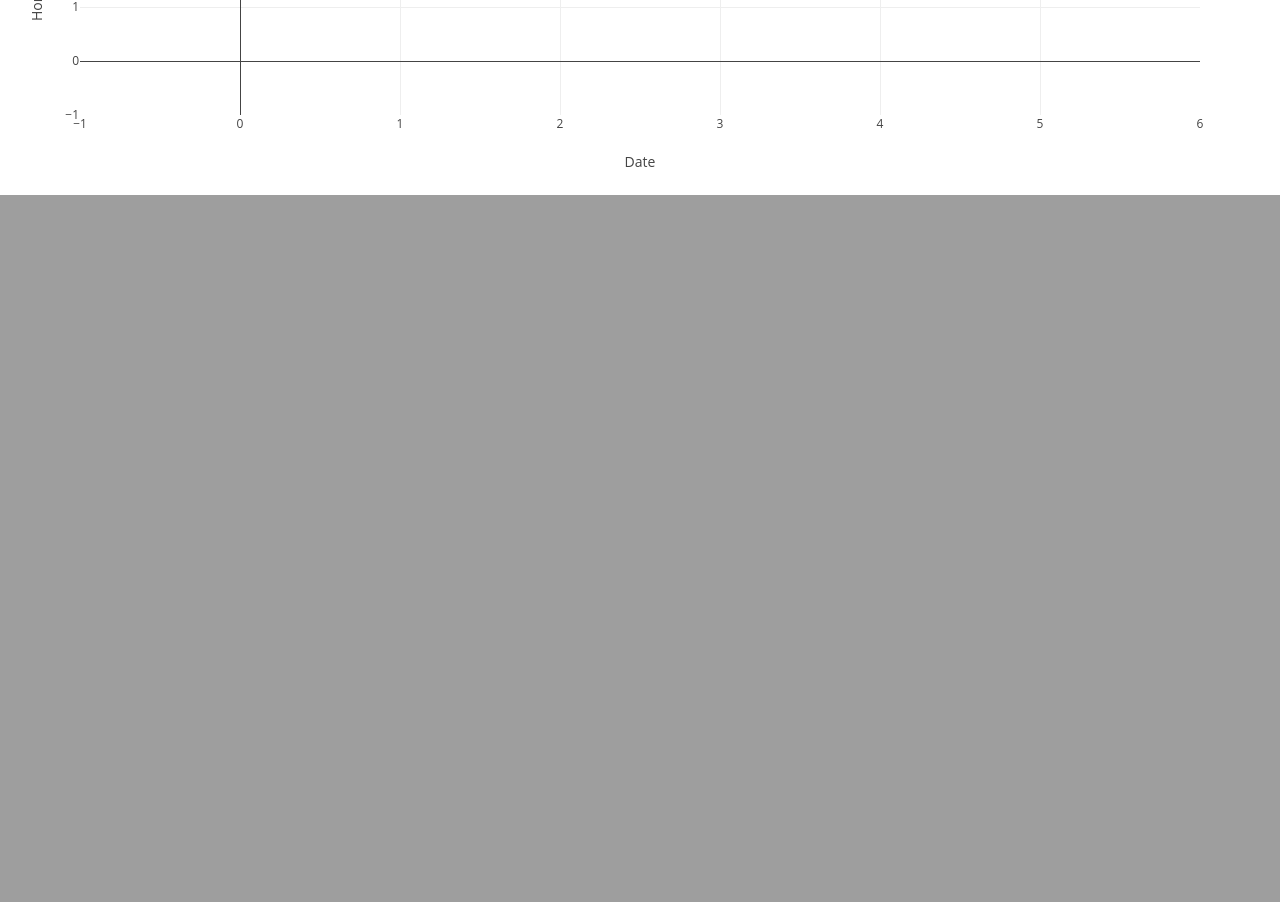
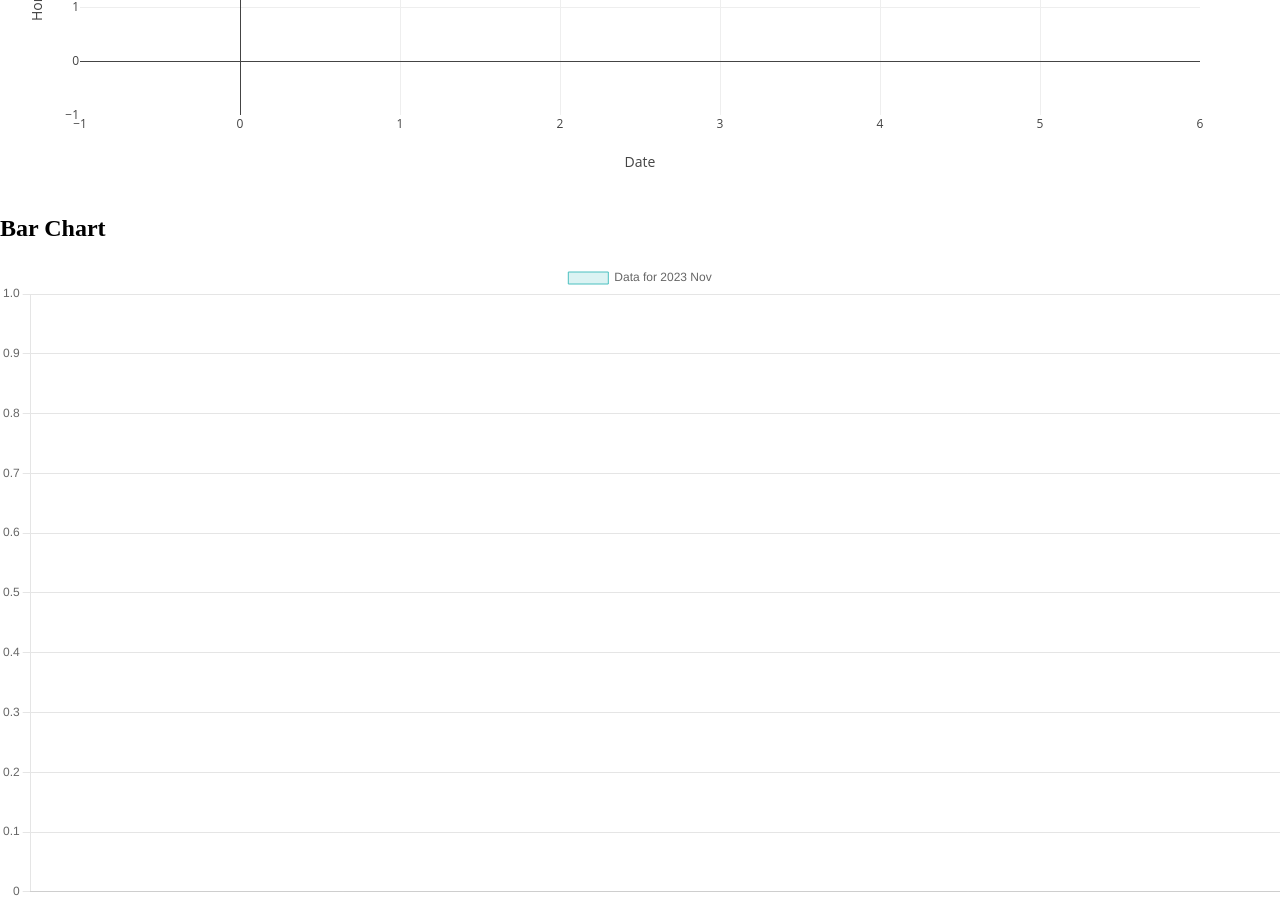
Before and after one commit to csaving/Project-3, a Flask app: page / in a window 1280 px wide. Shown: the part 1055-1957 px from the top of the page. Before the commit the page ends 1250 px from the top, so only its background shows below. Run offline with Flask 3, Linux system fonts and the light colour scheme; data that the repository does not hold is empty; some libraries are stand-ins or nearby versions.

Commit message:
adding bar chart

```diff
--- a/static/logic.js
+++ b/static/logic.js
@@ -7,7 +7,7 @@ let myMap = L.map("map", {
   L.tileLayer('https://{s}.tile.openstreetmap.org/{z}/{x}/{y}.png', {
       attribution: '&copy; <a href="https://www.openstreetmap.org/copyright">OpenStreetMap</a> contributors'
   }).addTo(myMap);
-  // An array containing each city's name, location, and population
+  // An array containing each state abbreviation, latitude and longitude
   let states = [
     {
       "state":"AK",
@@ -264,17 +264,11 @@ let myMap = L.map("map", {
 
 // Function to initialize data
 function init() {
-  // const url = `/api/v1.0/barchart/IL`;
-  // d3.json(url).then(data => {
-  //   console.log(data)
-  //   })
-
   // Add markers to the map
   states.forEach(state => {
     const newMarker = L.marker([state.latitude, state.longitude])
       .bindPopup(`<h1>${state.state}</h1>`)
       .addTo(myMap);
-
     // Attach the value to the marker for later access
     newMarker.value = state.state;
     // Add a click event listener to the marker
@@ -285,6 +279,7 @@ function init() {
 
   // Call function to initialize charts
   lineChart1('IL')
+  barChart('IL')
 };
 
 // Function to handle marker click
@@ -297,20 +292,18 @@ function onMarkerClick(e) {
 }
 
 function lineChart1 (state) {
-  // d3.csv('../clean_home_value.csv').then(data => {
-
   // Get json data from url
   const url = `/api/v1.0/barchart/` + state;
-  console.log(url)
+  // console.log(url)
   d3.json(url).then(function(data) {
     // console.log(data);
 
-    // let filterState = data.filter(regions => regions.StateName == state)
+    // Sort cities by size and limit to top 8
     let sorted = data.sort((a, b) => a.SizeRank - b.SizeRank);
     let sliced = sorted.slice(0,8)
     // console.log(sliced)
     let numCities = sliced.length
-
+    // Set months to use on x-axis
     let months = ['2009-01', '2010-01', '2011-01', '2012-01', '2013-01', '2014-01',
                   '2015-01', '2016-01', '2017-01', '2018-01', '2019-01', '2020-01',
                   '2021-01', '2022-01', '2023-01', '2023-11']
@@ -318,6 +311,7 @@ function lineChart1 (state) {
     let cityValues = []
     for (let i = 0; i < numCities; i++) {
       let city = sliced[i].RegionName;
+      // Get home values for January of each year from 2009, plus November 2023
       let homeValues = [Math.round(sliced[i]['2009-01-31']),
                         Math.round(sliced[i]['2010-01-31']),
                         Math.round(sliced[i]['2011-01-31']),
@@ -341,6 +335,8 @@ function lineChart1 (state) {
       cityValues.push(homeValues)
     }
 
+    // Create data for line chart for each city.
+    // Need to do with for loop because some states have less than 8 cities.
     let lineData = []
     for (let i = 0; i < numCities; i++) {
       lineData.push({
@@ -350,7 +346,6 @@ function lineChart1 (state) {
         name: cities[i]
       });
     }
-    // console.log(lineData)
 
     var layout = {
       title: 'Mean Home Prices in ' + state,
@@ -359,7 +354,6 @@ function lineChart1 (state) {
       },
       yaxis: {
         title: 'Home Prices'
-        // range: [0, 1500000]
       }
     };
 
@@ -367,9 +361,137 @@ function lineChart1 (state) {
   })
 }
 
-// Add code for bar chart here
+// Function to create charts for top cities
 function barChart (state) {
+  //d3.json(("/api/test/data")).then(sampledata => {
+  // d3.csv("./static/data/clean_home_value_test.csv").then(data => {
+  // Get json data from url
+  const url = `/api/v1.0/barchart/` + state;
+  console.log(url)
+  d3.json(url).then(function(data) {
+    console.log("bar chart", data);
+    let sortedByNov2023 = data.sort((a,b) => b['2023-11-30'] - a['2023-11-30']);
+    let topRows = sortedByNov2023.slice(0,10);
+    console.log("top rows:", topRows)
+    const chartJsColumnNames = topRows.map(row => row.RegionName);
+    const chartJsColumnData =  topRows.map(row => Math.round(Number(row['2023-11-30'])));
+    plotChartJs("chartJsCanvas", chartJsColumnData, chartJsColumnNames);
+
+    // let apexChartData = data;
+    // plotApexCharts(apexChartData);
+
+  });
 }
+
+function plotChartJs(id, columnData,columnNames) {
+  const ctx = document.getElementById(id).getContext('2d');
+
+  var myChart = new Chart(ctx, {
+        type: 'bar',
+        data: {
+            labels: columnNames,
+            datasets: [{
+                label: 'Data for 2023 Nov',
+                data: columnData,
+                backgroundColor: 'rgba(75, 192, 192, 0.2)', // Bar color
+                borderColor: 'rgba(75, 192, 192, 1)', // Border color
+                borderWidth: 1 // Border width
+            }]
+        },
+        options: {
+            scales: {
+                y: {
+                  type: 'linear', // For horizontal axis
+                  position: 'bottom'
+                },
+                x: {
+                  type: 'category', // For vertical axis
+                  position: 'left'
+                }
+              }
+        }
+    });
+};
+
+//   // ApexCharts
+// function plotApexCharts(data) {
+//   // Function to select specific columns and create a new dataset
+//    const selectColumns = (data, columns) => {
+//      return data.map(obj => {
+//        const newObj = {};
+//        columns.forEach(column => {
+//          newObj[column] = obj[column];
+//        });
+//        return newObj;
+//      });
+//    };
+
+//    // Specify the columns you want to select
+//    const selectedColumns = ['Jan2023','Feb2023','Mar2023','April2023','May2023','June2023','July2023','Aug2023','Sep2023','Oct2023','Nov2023'];
+//    const Data2023 = selectColumns(data, selectedColumns);
+
+//    // Function to calculate the sum of values for each object
+//    const calculateSum = obj => Object.values(obj).reduce((acc, val) => acc + val, 0);
+//    Sum2023 = calculateSum(Data2023)
+//    // Function to add a new column to each object
+//    const addNewColumn = (data, columnName, columnValue) => {
+//      return data.map(obj => {
+//        return { ...obj, [columnName]: columnValue };
+//      });
+//    };
+
+//    // Add a new column named 'NewColumn' with value 100 to each object
+//    const newData = addNewColumn(data, 'Sum2023', Sum2023);
+
+//    // Sort the data based on the sum of values
+//    const sortedData = newData.sort((a, b) => b.Sum2023 - a.Sum2023);
+//    let topRows = sortedData.slice(0,5);
+
+//    var barChart = new ApexCharts(document.querySelector("#barChart"), {
+//      chart: {
+//          type: 'line',
+//          height: 350
+//      },
+//      series: [
+//          {
+//          name: topRows[0].RegionName,
+//          data: [topRows[0].Jan2023,topRows[0].Feb2023,topRows[0].Mar2023,topRows[0].April2023,topRows[0].May2023,topRows[0].June2023,topRows[0].July2023,topRows[0].Aug2023,topRows[0].Sep2023,topRows[0].Oct2023,topRows[0].Nov2023]
+//          },
+//          {
+//          name: topRows[1].RegionName,
+//          data: [topRows[1].Jan2023,topRows[1].Feb2023,topRows[1].Mar2023,topRows[1].April2023,topRows[1].May2023,topRows[1].June2023,topRows[1].July2023,topRows[1].Aug2023,topRows[1].Sep2023,topRows[1].Oct2023,topRows[1].Nov2023]
+//          },
+//          {
+//          name: topRows[2].RegionName,
+//          data: [topRows[2].Jan2023,topRows[2].Feb2023,topRows[2].Mar2023,topRows[2].April2023,topRows[2].May2023,topRows[2].June2023,topRows[2].July2023,topRows[2].Aug2023,topRows[2].Sep2023,topRows[2].Oct2023,topRows[2].Nov2023]
+//          },
+//          {
+//          name: topRows[3].RegionName,
+//          data: [topRows[3].Jan2023,topRows[3].Feb2023,topRows[3].Mar2023,topRows[3].April2023,topRows[3].May2023,topRows[3].June2023,topRows[3].July2023,topRows[3].Aug2023,topRows[3].Sep2023,topRows[3].Oct2023,topRows[3].Nov2023]
+//          },
+//          {
+//          name: topRows[4].RegionName,
+//          data: [topRows[4].Jan2023,topRows[4].Feb2023,topRows[4].Mar2023,topRows[4].April2023,topRows[4].May2023,topRows[4].June2023,topRows[4].July2023,topRows[4].Aug2023,topRows[4].Sep2023,topRows[4].Oct2023,topRows[4].Nov2023]
+//          },
+
+//      ],
+//      xaxis: {
+//          categories: ['Jan','Feb','March','April','May','June','July','Aug','Sept','Oct','Nov'],
+//          title: {
+//              text:'Years'
+//          }
+//      },
+//      title: {
+//          text: 'Top 5 Cities - Home Values in 2023'
+//      },
+//      yaxis: {
+//          title: {
+//              text: 'Home Values'
+//          }
+//      }
+
+//  });
+// }
 
 //Calling the init function
 init();
--- a/templates/index.html
+++ b/templates/index.html
@@ -3,10 +3,15 @@
 <head>
   <meta charset="utf-8">
   <title>Home Value</title>
-<!-- D3 source code -->
-<script src="https://d3js.org/d3.v6.min.js"></script>
-<!-- Plotly source code -->
-<script src="https://cdn.plot.ly/plotly-latest.min.js"></script>
+
+  <!-- D3 source code -->
+  <script src="https://d3js.org/d3.v6.min.js"></script>
+  <!-- Plotly source code -->
+  <script src="https://cdn.plot.ly/plotly-latest.min.js"></script>
+  <!-- Chart.JS source code -->
+  <script src="https://cdn.jsdelivr.net/npm/chart.js"></script>
+  <!-- ApexCharts.js source code -->
+  <script src="https://cdn.jsdelivr.net/npm/apexcharts"></script>
   <!-- Leaflet CSS -->
   <link rel="stylesheet" href="https://unpkg.com/leaflet@1.9.4/dist/leaflet.css"
     integrity="sha256-p4NxAoJBhIIN+hmNHrzRCf9tD/miZyoHS5obTRR9BMY="
@@ -24,7 +29,11 @@
   <!-- The div where we'll insert our line chart -->
   <div id="line1"></div>
   <!-- The div where we'll insert our bar chart -->
-  <div id="bar"></div>
+  <div class="col-lg-6 col-md-8 mx-auto">
+    <h2>Bar Chart</h2>
+    <canvas id="chartJsCanvas"></canvas>
+  </div>
+
 
   <!-- JavaScript file -->
   <script type="text/javascript" src="/../static/logic.js"></script>
```
Also changed, not shown: images/WY-line-chart.png (added), images/WY-map.png (added).
